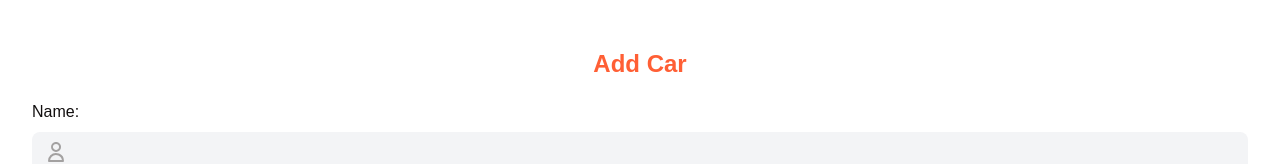
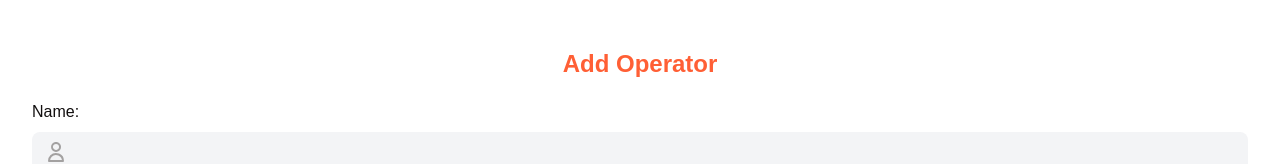
Before and after one commit to luceinrock/vr, a Vue app: page / in a window 1280 px wide. Shown: the top 164 px of the page. Built offline with nearby package versions, Linux system fonts and the light colour scheme.

Commit message:
changed header label

```diff
--- a/src/components/Owners.vue
+++ b/src/components/Owners.vue
@@ -2,7 +2,7 @@
   <div class="bg-white h-full w-full px-2 mt-6">
     <div class="flex items-center justify-center ">
       <h1 class="text-rent-500 font-semibold text-2xl">
-        Add Car
+        Add Operator
       </h1>
     </div>
     <div class="name mt-5">
```
